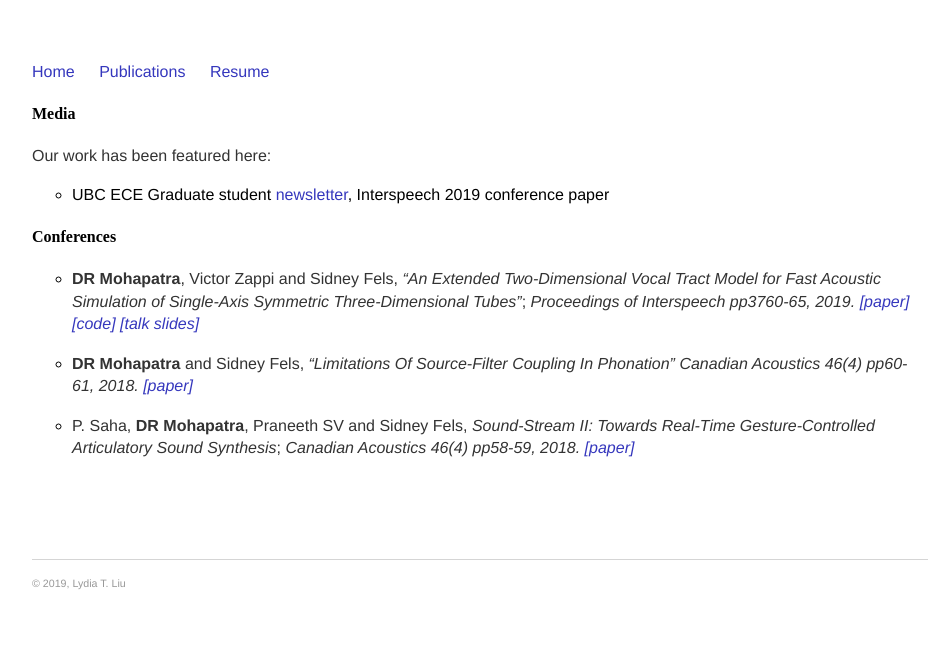
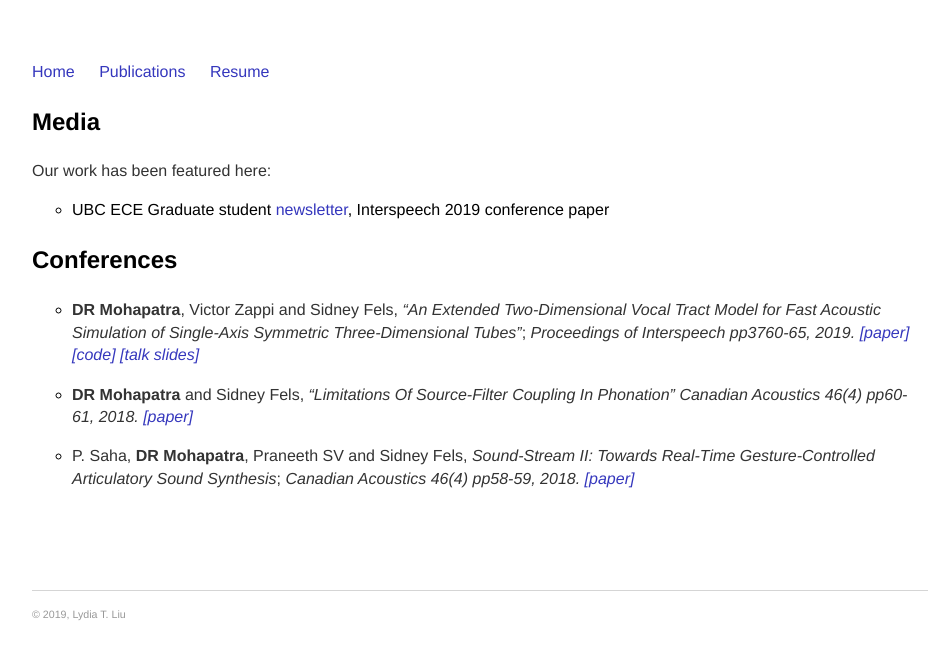
Before and after one commit to PramitSaha/debasishray19.github.io, a Jekyll site: the page built from projects.md, in a window 1280 px wide. Shown: the top 659 px of the page, without its empty margins (160-1101 px from the left). Built offline with Jekyll 4.4.1, drawn with Linux system fonts in a browser that asks for light colours.

```diff
--- a/projects.md
+++ b/projects.md
@@ -2,13 +2,13 @@
 layout: default
 title: Research
 ---
-#### Media
+### Media
 
 Our work has been featured here:
 
 * UBC ECE Graduate student [newsletter](https://secure.campaigner.com/csb/Public/show/g94h-lkm--3b4g4c-cp6de9), Interspeech 2019 conference paper
 
-#### Conferences
+### Conferences
 
 * **DR Mohapatra**, Victor Zappi and Sidney Fels, *"An Extended Two-Dimensional Vocal Tract Model for Fast Acoustic Simulation of Single-Axis Symmetric Three-Dimensional Tubes"*; *Proceedings of Interspeech pp3760-65, 2019. [[paper]](https://www.isca-speech.org/archive/Interspeech_2019/pdfs/1764.pdf) [[code]](https://github.com/Debasishray19/vocaltube-speech-synthesis/tree/master/version03) [[talk slides]](https://github.com/Debasishray19/debasishray19.github.io/blob/master/assets/conferenceppt/Interspeech%202019%20Presentation.pdf)*
 
```
